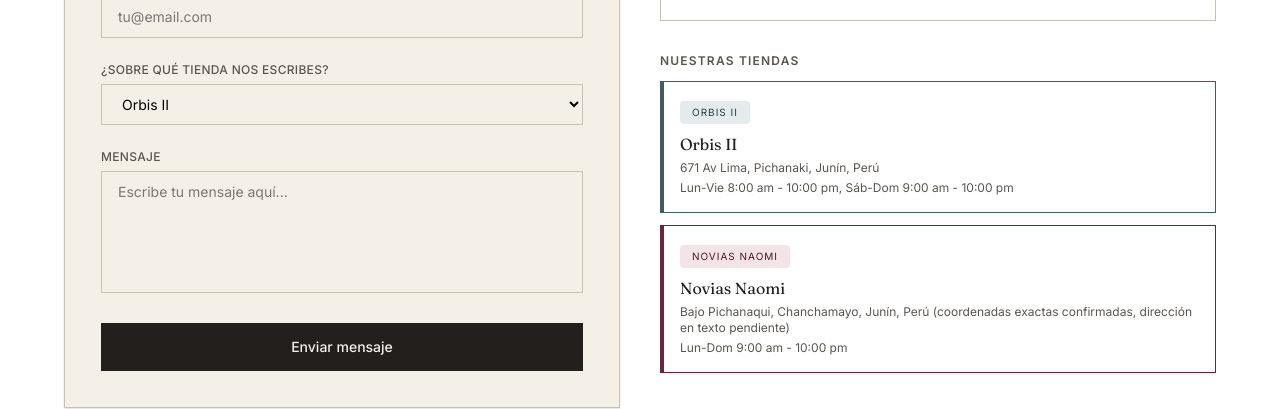
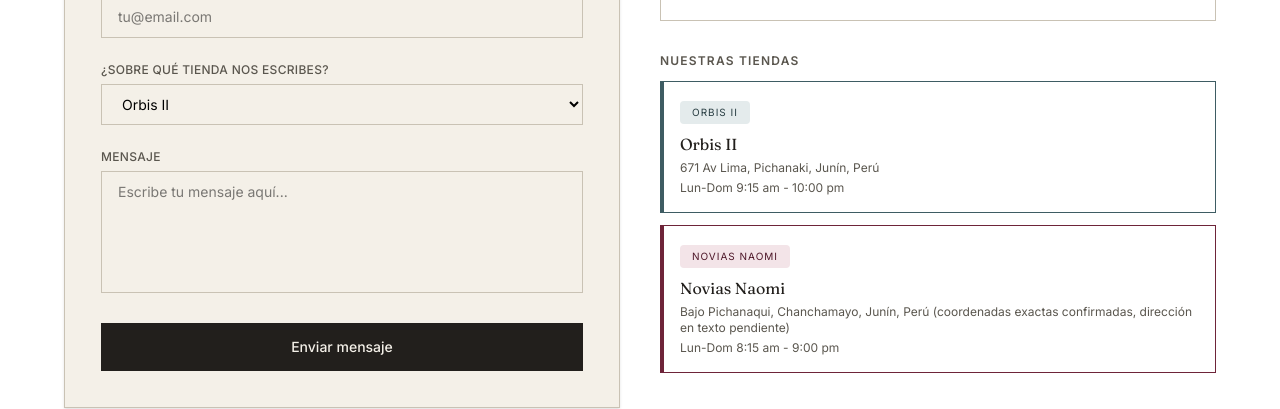
Before and after one commit to Elizabeth207/orbis-naomi-fashion, a React (Vite) app: page /contacto in a window 1280 px wide. Shown: the part 991-1400 px from the top of the page. Built offline with nearby package versions, Linux system fonts and the light colour scheme.

Commit message:
Actualizar horario: Orbis II 9:15am-10pm y Novias Naomi 8:15am-9pm, todos los dias

```diff
--- a/src/data/stores.ts
+++ b/src/data/stores.ts
@@ -18,12 +18,12 @@ export const STORES: Store[] = [
     name: "Orbis II",
     slogan: "Moda casual para damas y caballeros.",
     address: "671 Av Lima, Pichanaki, Junín, Perú",
-    hours: "Lun-Vie 8:00 am - 10:00 pm, Sáb-Dom 9:00 am - 10:00 pm",
+    hours: "Lun-Dom 9:15 am - 10:00 pm",
     whatsapp: "51916621772",
     hoursDetail: [
-      { day: "Lunes a Viernes", time: "8:00 am - 10:00 pm" },
-      { day: "Sábados", time: "9:00 am - 10:00 pm" },
-      { day: "Domingos", time: "9:00 am - 10:00 pm" }
+      { day: "Lunes a Viernes", time: "9:15 am - 10:00 pm" },
+      { day: "Sábados", time: "9:15 am - 10:00 pm" },
+      { day: "Domingos", time: "9:15 am - 10:00 pm" }
     ],
     mapsQuery: "Orbis II, 671 Av Lima, Pichanaki, Junín, Perú",
     coordinates: { lat: -10.9255969, lng: -74.875049 }
@@ -34,12 +34,12 @@ export const STORES: Store[] = [
     name: "Novias Naomi",
     slogan: "Vestidos y prendas de gala para cada ocasión especial.",
     address: "Bajo Pichanaqui, Chanchamayo, Junín, Perú (coordenadas exactas confirmadas, dirección en texto pendiente)",
-    hours: "Lun-Dom 9:00 am - 10:00 pm",
+    hours: "Lun-Dom 8:15 am - 9:00 pm",
     whatsapp: "51916621772",
     hoursDetail: [
-      { day: "Lunes a Viernes", time: "9:00 am - 10:00 pm" },
-      { day: "Sábados", time: "9:00 am - 10:00 pm" },
-      { day: "Domingos", time: "9:00 am - 10:00 pm" }
+      { day: "Lunes a Viernes", time: "8:15 am - 9:00 pm" },
+      { day: "Sábados", time: "8:15 am - 9:00 pm" },
+      { day: "Domingos", time: "8:15 am - 9:00 pm" }
     ],
     mapsQuery: "-10.9257816,-74.8742806",
     coordinates: { lat: -10.9257816, lng: -74.8742806 }
```
